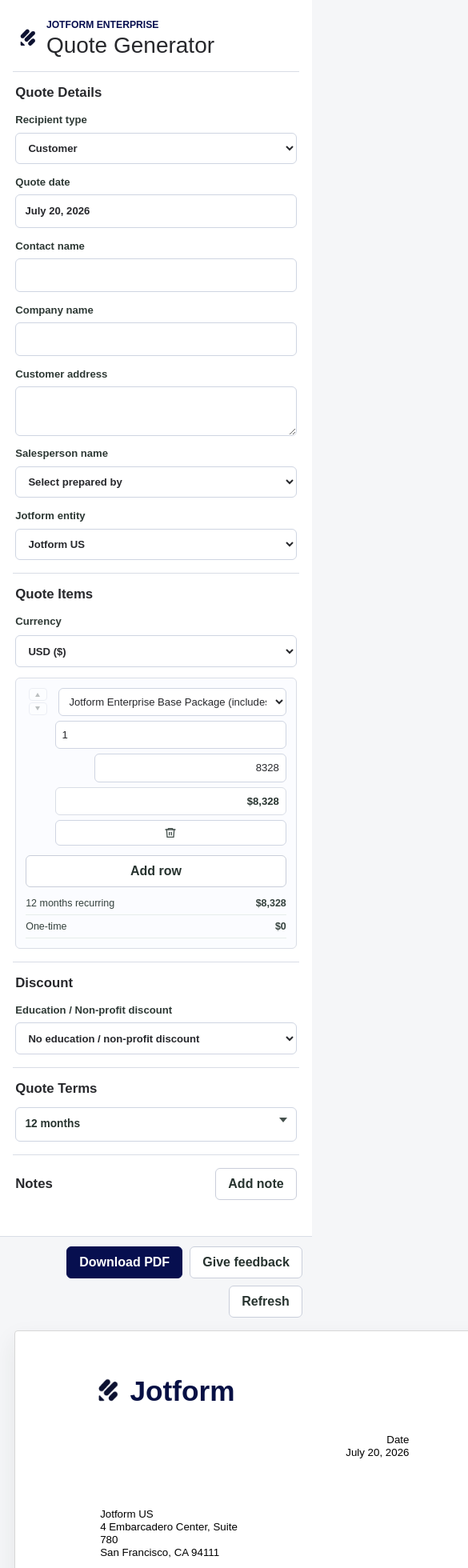
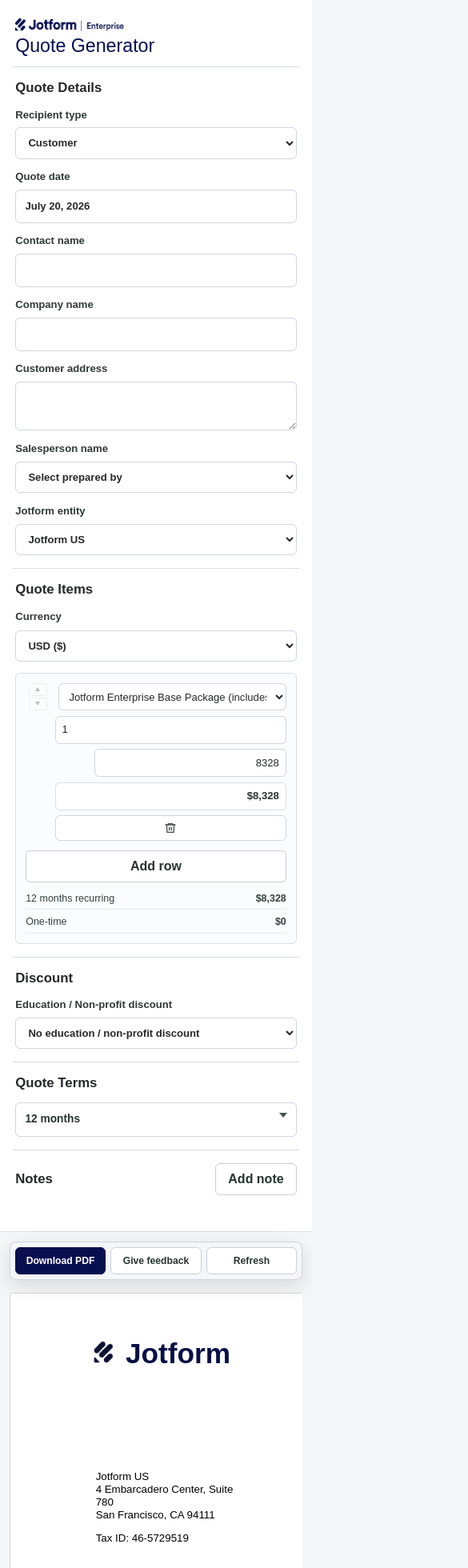
Before and after one commit to iremtasdemr/jotform-bdm-quote-generator, a Next.js app: page / in a window 390 px wide. Shown: the top 1960 px of the page at 80% size, 585 px wide, since content can reach past the window. Built offline with nearby package versions, Linux system fonts and the light colour scheme.

Commit message:
design fixes

```diff
--- a/app/globals.css
+++ b/app/globals.css
@@ -172,8 +172,29 @@
   padding: 0.4rem 0.2rem 1rem;
 }
 
+.generator-brand {
+  display: grid;
+  justify-items: start;
+  gap: 0.55rem;
+}
+
+.enterprise-wordmark-wrap {
+  display: inline-flex;
+  align-items: center;
+}
+
+.enterprise-wordmark {
+  display: block;
+  width: 10.75rem;
+  aspect-ratio: 1145 / 139;
+  background: #070f4f;
+  mask: url("/jotform-enterprise-wordmark.png") center / contain no-repeat;
+  -webkit-mask: url("/jotform-enterprise-wordmark.png") center / contain no-repeat;
+}
+
 .generator-header h1 {
-  margin: 0.1rem 0 0;
+  margin: 0;
+  color: #070f4f;
   font-size: 1.75rem;
   line-height: 1.1;
 }
@@ -707,18 +728,32 @@
   height: 100vh;
   min-width: 0;
   overflow: auto;
-  padding: 1rem 1.25rem 3rem;
+  padding: 5.25rem 1.25rem 3rem;
 }
 
 .preview-actions {
-  position: sticky;
-  top: 0.75rem;
-  z-index: 5;
+  position: fixed;
+  top: 1rem;
+  right: 1.25rem;
+  left: calc(var(--generator-panel-width, 520px) + 8px + 1.25rem);
+  z-index: 20;
   display: flex;
   flex-wrap: wrap;
   justify-content: flex-end;
   gap: 0.55rem;
-  margin-bottom: 1rem;
+  padding: 0.5rem;
+  border: 1px solid rgba(201, 206, 218, 0.85);
+  border-radius: 8px;
+  background: rgba(245, 246, 248, 0.94);
+  box-shadow: 0 8px 24px rgba(17, 24, 39, 0.12);
+  backdrop-filter: blur(8px);
+}
+
+.preview-actions .primary-button,
+.preview-actions .secondary-button {
+  min-height: 2.15rem;
+  padding: 0.35rem 0.65rem;
+  font-size: 0.78rem;
 }
 
 .feedback-modal-backdrop {
@@ -1705,14 +1740,19 @@
 
 @media (max-width: 1640px) {
   .proposal-app {
+    width: 100%;
+    max-width: 100vw;
     height: auto;
     grid-template-columns: 1fr;
     background: var(--background);
-    overflow: visible;
+    overflow-x: clip;
+    overflow-y: visible;
   }
 
   .generator-panel {
     position: static;
+    width: 100%;
+    min-width: 0;
     height: auto;
     overflow: visible;
     border-right: 0;
@@ -1724,8 +1764,33 @@
   }
 
   .preview-shell {
+    width: 100%;
+    max-width: 100vw;
     height: auto;
     overflow: visible;
+    padding: 1rem 1.25rem 3rem;
+  }
+
+  .quote-output {
+    display: block;
+    width: 100%;
+    max-width: 100%;
+    overflow-x: auto;
+    padding-bottom: 0.75rem;
+  }
+
+  .quote-page {
+    width: 8.5in;
+    min-width: 8.5in;
+    margin-inline: auto;
+  }
+
+  .preview-actions {
+    position: sticky;
+    top: 0.75rem;
+    right: auto;
+    left: auto;
+    margin: 0 0 1rem auto;
   }
 }
 
@@ -1740,6 +1805,22 @@
     max-height: none;
     border: 0;
     border-radius: 0;
+  }
+
+  .generator-header {
+    padding-bottom: 0.75rem;
+  }
+
+  .generator-brand {
+    gap: 0.4rem;
+  }
+
+  .enterprise-wordmark {
+    width: 8.5rem;
+  }
+
+  .generator-header h1 {
+    font-size: 1.45rem;
   }
 
   .form-grid,
@@ -1789,6 +1870,26 @@
     padding: 0.75rem;
   }
 
+  .preview-actions {
+    top: 0.75rem;
+    right: auto;
+    left: auto;
+    display: grid;
+    grid-template-columns: repeat(3, minmax(0, 1fr));
+    width: 100%;
+    max-width: none;
+    gap: 0.35rem;
+    padding: 0.35rem;
+  }
+
+  .preview-actions .primary-button,
+  .preview-actions .secondary-button {
+    min-width: 0;
+    min-height: 2.15rem;
+    padding: 0.35rem 0.45rem;
+    font-size: 0.76rem;
+  }
+
   .proposal-page {
     min-height: auto;
     padding: 0.45in 0.38in 0.75in;
--- a/app/quote-generator.tsx
+++ b/app/quote-generator.tsx
@@ -1373,20 +1373,15 @@
     >
       <aside className="generator-panel no-print">
         <div className="generator-header">
-          <div className="site-brand">
-            <Image
-              className="site-brand-logo"
-              src="/jotform-logo.png"
-              alt=""
-              aria-hidden="true"
-              width={51}
-              height={50}
-              unoptimized
-            />
-            <div>
-              <p className="kicker">Jotform Enterprise</p>
-              <h1>Quote Generator</h1>
+          <div className="generator-brand">
+            <div className="enterprise-wordmark-wrap">
+              <span
+                className="enterprise-wordmark"
+                role="img"
+                aria-label="Jotform Enterprise"
+              />
             </div>
+            <h1>Quote Generator</h1>
           </div>
         </div>
 
```
Also changed, not shown: public/jotform-enterprise-wordmark.png (added).
